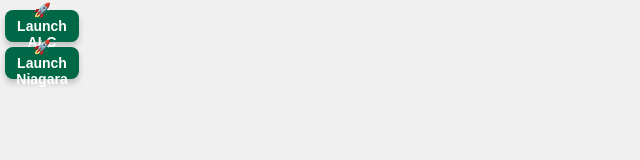
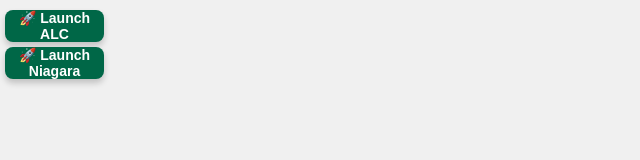
Before and after one commit to armauer/alc_redirect, a plain HTML site: page index.html in a window 1280 px wide. Shown: the whole page, without its empty margins (0-640 px from the left). Drawn offline with Linux system fonts and the light colour scheme.

Commit message:
Update index.html
css adjustment

```diff
--- a/index.html
+++ b/index.html
@@ -23,7 +23,7 @@
       text-decoration: none;
       margin: 5px;
       box-shadow: 0 4px 6px rgba(0,0,0,0.2);
-      width: 50px;                /* fixed width */
+      width: 75px;                /* fixed width */
       height: 20px;                /* fixed height for consistency */
       text-align: center;
     }
```
